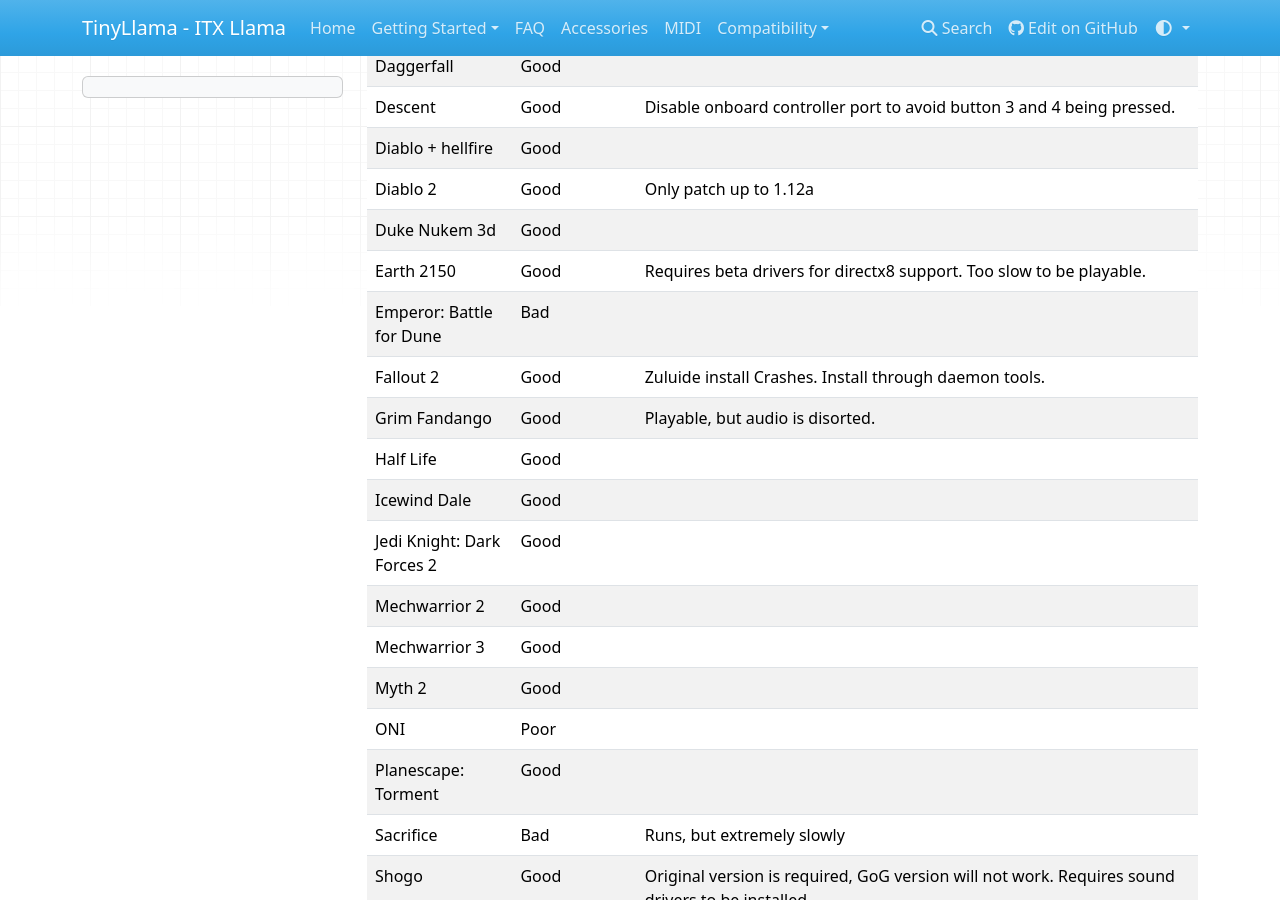
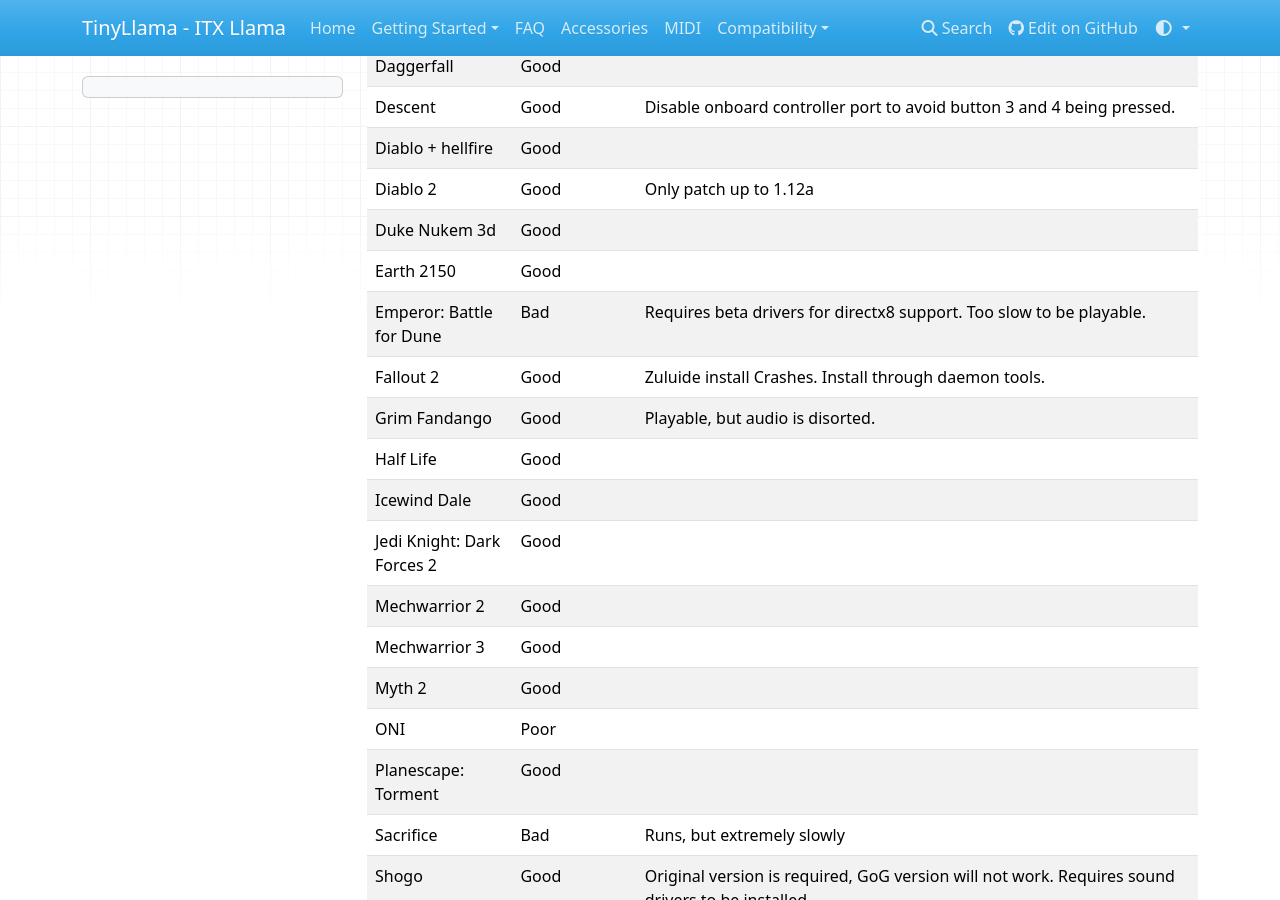
Before and after one commit to timesscar/tinyllama-docs, an MkDocs documentation site: the page built from docs/itxllama/games/winGameCompat.md, in a window 1280 px wide and 900 px high, scrolled down 419 px. Built offline with MkDocs 1.6.1, drawn with Linux system fonts in a browser that asks for light colours; nearby versions of some CDN libraries.

Commit message:
Fixed comment

```diff
--- a/docs/itxllama/games/winGameCompat.md
+++ b/docs/itxllama/games/winGameCompat.md
@@ -11,8 +11,8 @@
 | Diablo + hellfire | Good               |    |
 | Diablo 2 | Good               | Only patch up to 1.12a   |
 | Duke Nukem 3d | Good               |    |
-| Earth 2150 | Good               | Requires beta drivers for directx8 support.  Too slow to be playable.   |
-| Emperor:  Battle for Dune | Bad               |    |
+| Earth 2150 | Good               |   |
+| Emperor:  Battle for Dune | Bad               |  Requires beta drivers for directx8 support.  Too slow to be playable.   |
 | Fallout 2 | Good               | Zuluide install Crashes.  Install through daemon tools.   |
 | Grim Fandango | Good               | Playable, but audio is disorted.   |
 | Half Life | Good               |    |
```
